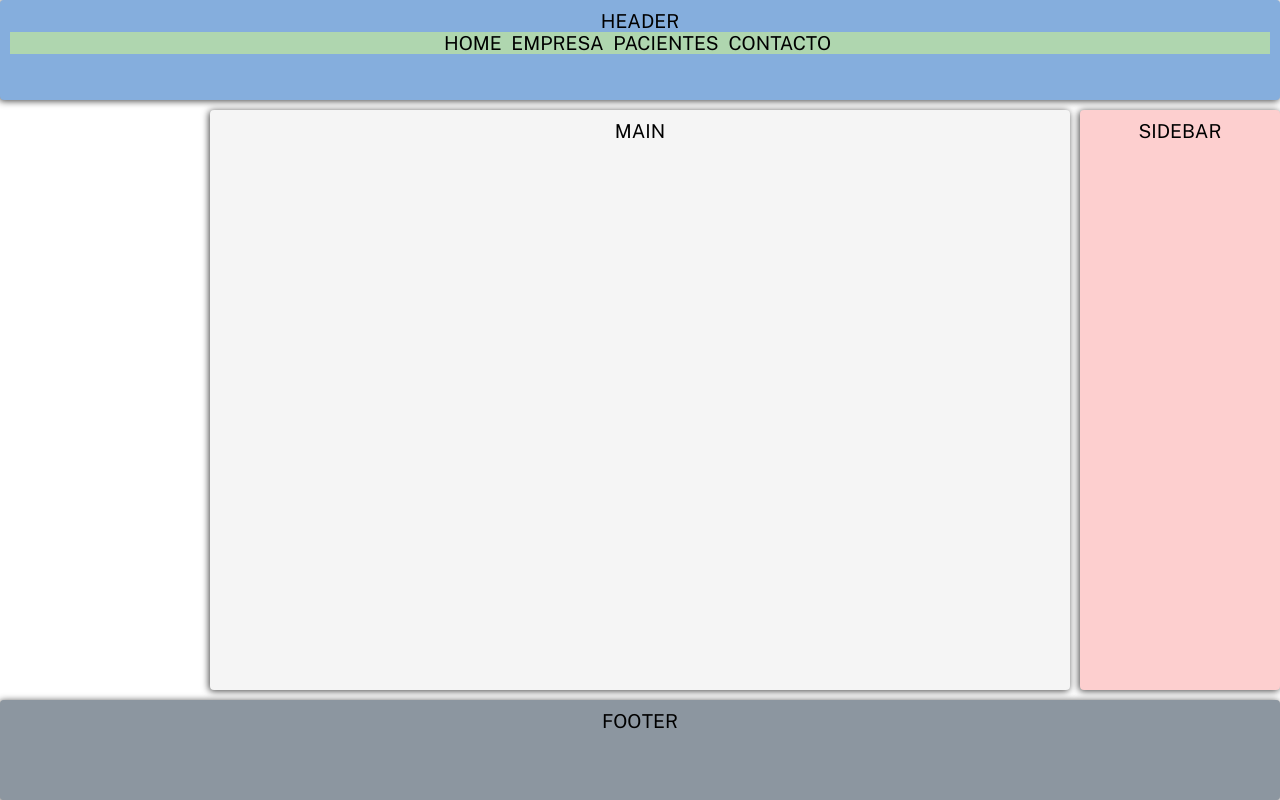
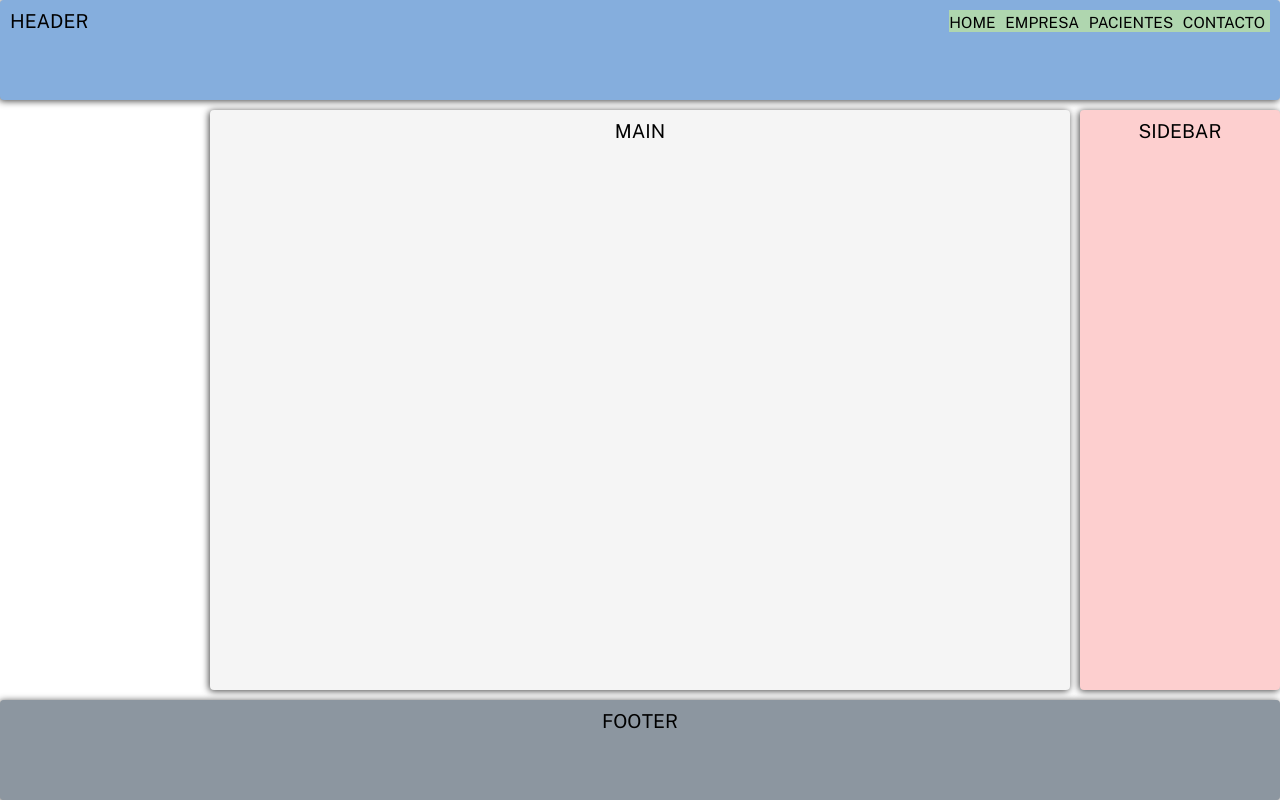
Before and after one commit to NestorCava/G9-MarLeNe-22525, a plain HTML site: page index.html in a window 1280 px wide. Drawn offline with nearby package versions, Linux system fonts and the light colour scheme.

Commit message:
Propiedades flexbox en el header

```diff
--- a/estilos.css
+++ b/estilos.css
@@ -26,11 +26,20 @@ body {
 .header {
     grid-area: header;
     background-color: #85aedd;
+
+    /*Flex Property*/
+    display: inline-flex;
+    flex-direction: row;
+    flex-wrap: nowrap;
+    justify-content: space-between;
+    align-items: flex-start;
+
   }
 
   .navbar {
     grid-area: navbar;
     background-color: #afd6af;
+
   }
 
   .sidebar {
@@ -63,6 +72,8 @@ body {
     list-style-type: none;
     display: inline;
     padding-right: 5px;
+
+    font-size: 0.8em;
   }
 
 @media (min-width: 600px) {
```
